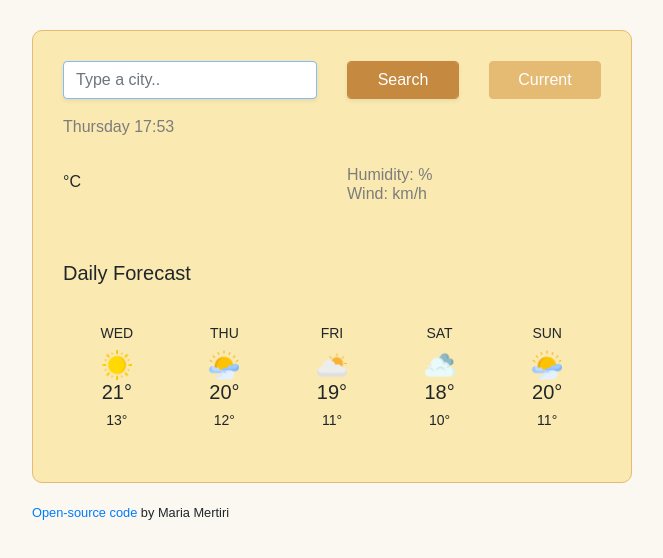
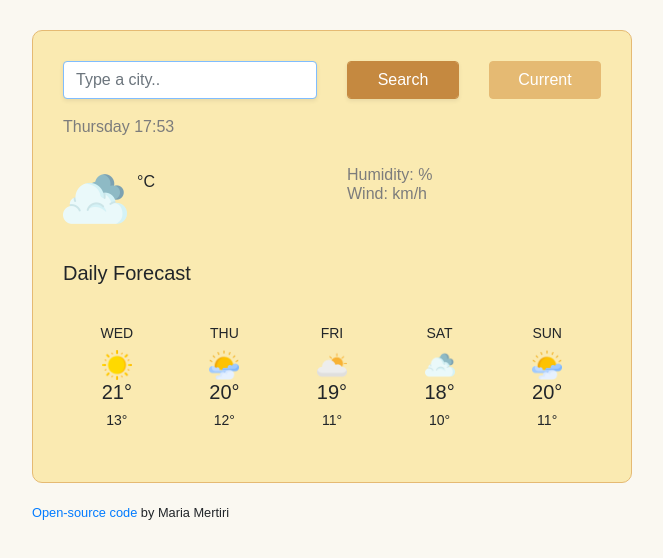
Before and after one commit to mariamer-hub/weatherapp, a website built with Parcel: page index.html in a window 1280 px wide. Shown: the whole page, without its empty margins (308-971 px from the left). Built offline with nearby package versions, Linux system fonts and the light colour scheme; no server answers.

Commit message:
added image float left

```diff
--- a/index.html
+++ b/index.html
@@ -56,6 +56,10 @@
         <div class="row">
           <div class="col-6">
             <div class="clearfix">
+              <img
+                  src="/images/cloudy.png"
+                  class="weather-icon float-left"
+                />
               <div class="float-left">
                 <span class="temperature" id="temperature"></span
                 ><span class="units">°C</span>
```
